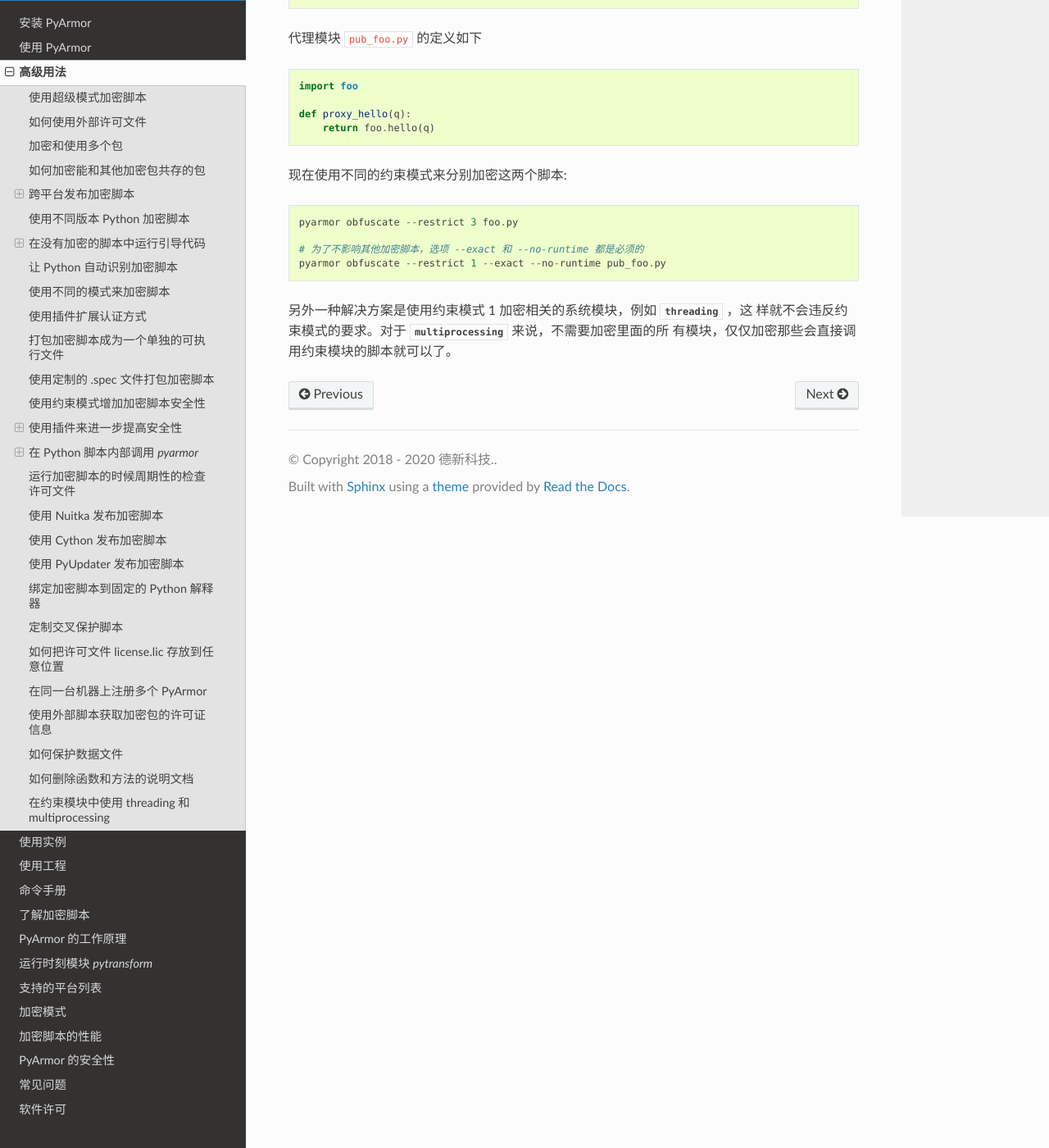
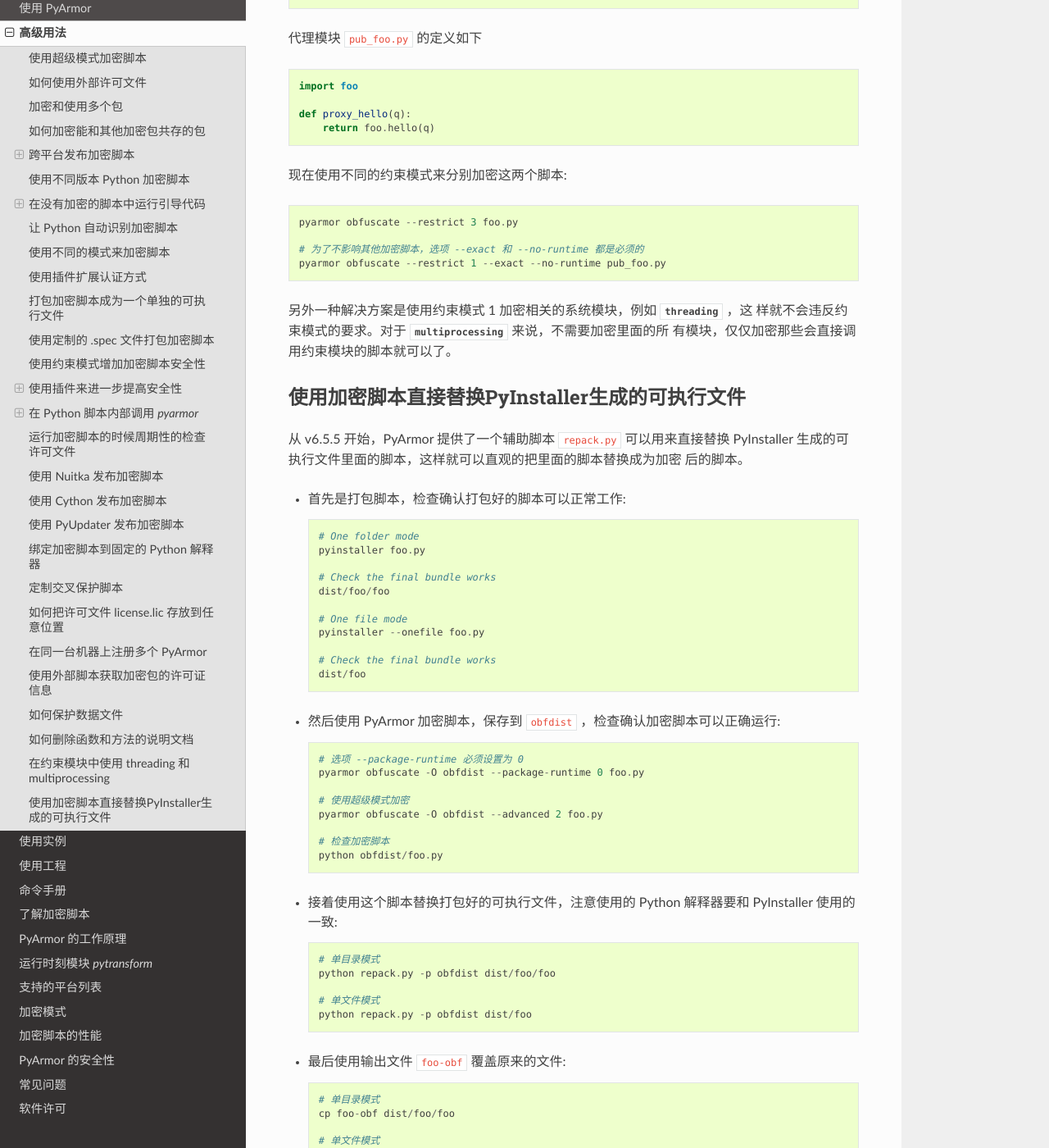
Before and after one commit to dashingsoft/pyarmor-docs-zh, a Sphinx documentation site: the page built from docs/advanced.rst, in a window 1280 px wide and 1400 px high, scrolled down 27460 px. Shown: the whole window at 82% size. Built offline with Sphinx 7.4.7 and the Read the Docs theme 2.0.0, drawn with Linux system fonts in a browser that asks for light colours; some of the changed text lies outside the part shown.

Commit message:
Document repack

```diff
--- a/docs/advanced.rst
+++ b/docs/advanced.rst
@@ -1315,4 +1315,65 @@
 样就不会违反约束模式的要求。对于 :mod:`multiprocessing` 来说，不需要加密里面的所
 有模块，仅仅加密那些会直接调用约束模块的脚本就可以了。
 
+.. _使用加密脚本直接替换PyInstaller生成的可执行文件:
+
+使用加密脚本直接替换PyInstaller生成的可执行文件
+-----------------------------------------------
+
+从 v6.5.5 开始，PyArmor 提供了一个辅助脚本 ``repack.py`` 可以用来直接替换
+PyInstaller 生成的可执行文件里面的脚本，这样就可以直观的把里面的脚本替换成为加密
+后的脚本。
+
+* 首先是打包脚本，检查确认打包好的脚本可以正常工作::
+
+    # One folder mode
+    pyinstaller foo.py
+
+    # Check the final bundle works
+    dist/foo/foo
+
+    # One file mode
+    pyinstaller --onefile foo.py
+
+    # Check the final bundle works
+    dist/foo
+
+* 然后使用 PyArmor 加密脚本，保存到 ``obfdist`` ，检查确认加密脚本可以正确运行::
+
+    # 选项 --package-runtime 必须设置为 0
+    pyarmor obfuscate -O obfdist --package-runtime 0 foo.py
+
+    # 使用超级模式加密
+    pyarmor obfuscate -O obfdist --advanced 2 foo.py
+
+    # 检查加密脚本
+    python obfdist/foo.py
+
+* 接着使用这个脚本替换打包好的可执行文件，注意使用的 Python 解释器要和
+  PyInstaller 使用的一致::
+
+    # 单目录模式
+    python repack.py -p obfdist dist/foo/foo
+
+    # 单文件模式
+    python repack.py -p obfdist dist/foo
+
+* 最后使用输出文件 ``foo-obf`` 覆盖原来的文件::
+
+    # 单目录模式
+    cp foo-obf dist/foo/foo
+
+    # 单文件模式
+    cp foo-obf dist/foo
+
+.. note::
+
+    在 v6.5.5 之前，需要下载 ``repack.py``
+
+    https://github.com/dashingsoft/pyarmor/raw/master/src/helper/repack.py
+
+    从 v6.5.5 开始，可以直接使用下面的方式运行::
+
+        python -m pyarmor.helper.repack -p obfdist dist/foo
+
 .. include:: _common_definitions.txt
```
